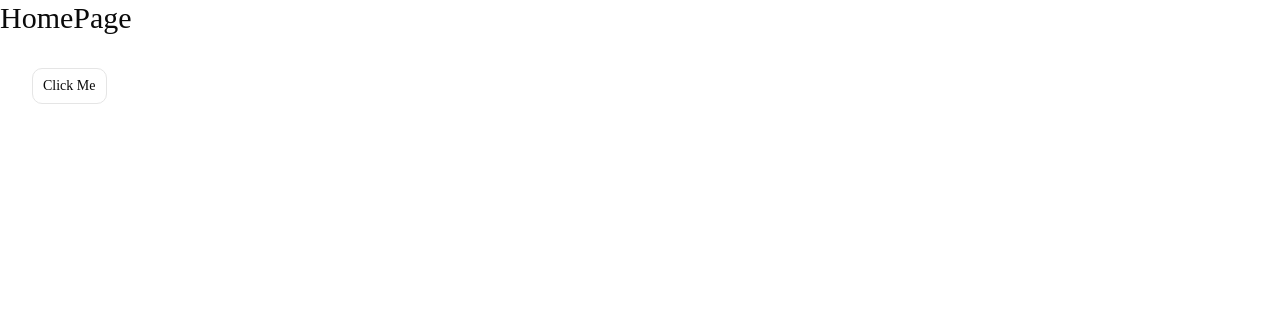
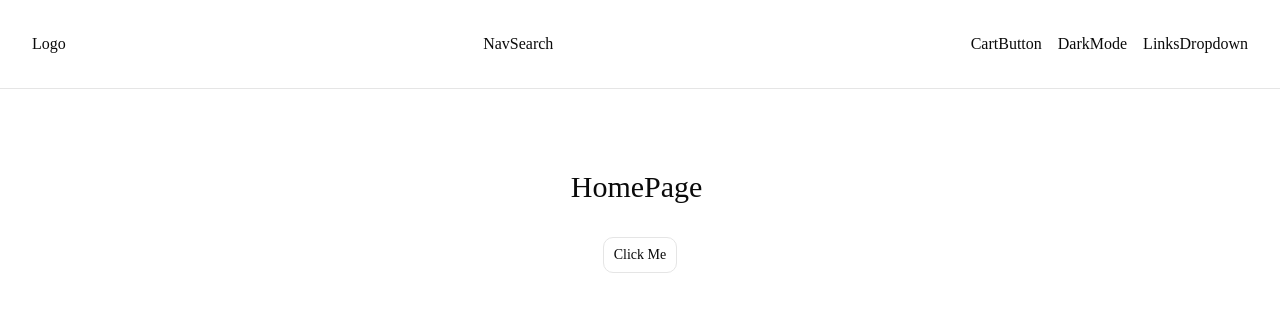
Before and after one commit to TarekAbdo223/store-next, a Next.js app: page / in a window 1280 px wide. Shown: the top 312 px of the page. Built offline with nearby package versions, Linux system fonts and the light colour scheme.

Commit message:
added the elements

```diff
--- a/app/layout.tsx
+++ b/app/layout.tsx
@@ -1,6 +1,8 @@
 import type { Metadata } from "next";
 import { Geist, Geist_Mono } from "next/font/google";
 import "./globals.css";
+import Navbar from "@/components/navbar/Navbar";
+import Container from "@/components/global/Container";
 
 const geistSans = Geist({
   variable: "--font-geist-sans",
@@ -23,7 +25,10 @@ export default function RootLayout({ children }: LayoutProps<"/">) {
       lang="en"
       className={`${geistSans.variable} ${geistMono.variable} h-full antialiased`}
     >
-      <body className="min-h-full flex flex-col">{children}</body>
+      <body className="min-h-full flex flex-col">
+        <Navbar />
+        <Container className="py-20">{children}</Container>
+      </body>
     </html>
   );
 }
--- a/components/global/Container.tsx
+++ b/components/global/Container.tsx
@@ -1,18 +1,17 @@
 import { cn } from "@/lib/utils";
-import React from "react";
 
-const Container = ({
+function Container({
   children,
   className,
 }: {
   children: React.ReactNode;
   className?: string;
-}) => {
+}) {
   return (
-    <div className={cn("max-auto max-w-6xl xl:max-w-7xl px-8", className)}>
+    <div className={cn("mx-auto max-w-6xl xl:max-w-7xl px-8", className)}>
       {children}
     </div>
   );
-};
+}
 
 export default Container;
--- a/components/navbar/LinksDeopdown.tsx
+++ /dev/null
@@ -1,7 +0,0 @@
-import React from "react";
-
-const LinksDeopdown = () => {
-  return <div>LinksDeopdown</div>;
-};
-
-export default LinksDeopdown;
--- /dev/null
+++ b/components/navbar/LinksDropdown.tsx
@@ -0,0 +1,7 @@
+import React from "react";
+
+const LinksDropdown = () => {
+  return <div>LinksDropdown</div>;
+};
+
+export default LinksDropdown;
--- a/components/navbar/Navbar.tsx
+++ b/components/navbar/Navbar.tsx
@@ -1,7 +1,22 @@
-import React from "react";
-
-const Navbar = () => {
-  return <div>Navbar</div>;
-};
-
+import Logo from "./Logo";
+import LinksDropdown from "./LinksDropdown";
+import DarkMode from "./DarkMode";
+import CartButton from "./CartButton";
+import NavSearch from "./NavSearch";
+import Container from "../global/Container";
+function Navbar() {
+  return (
+    <nav className="border-b ">
+      <Container className="flex flex-col sm:flex-row  sm:justify-between sm:items-center flex-wrap gap-4 py-8">
+        <Logo />
+        <NavSearch />
+        <div className="flex gap-4 items-center ">
+          <CartButton />
+          <DarkMode />
+          <LinksDropdown />
+        </div>
+      </Container>
+    </nav>
+  );
+}
 export default Navbar;
```
